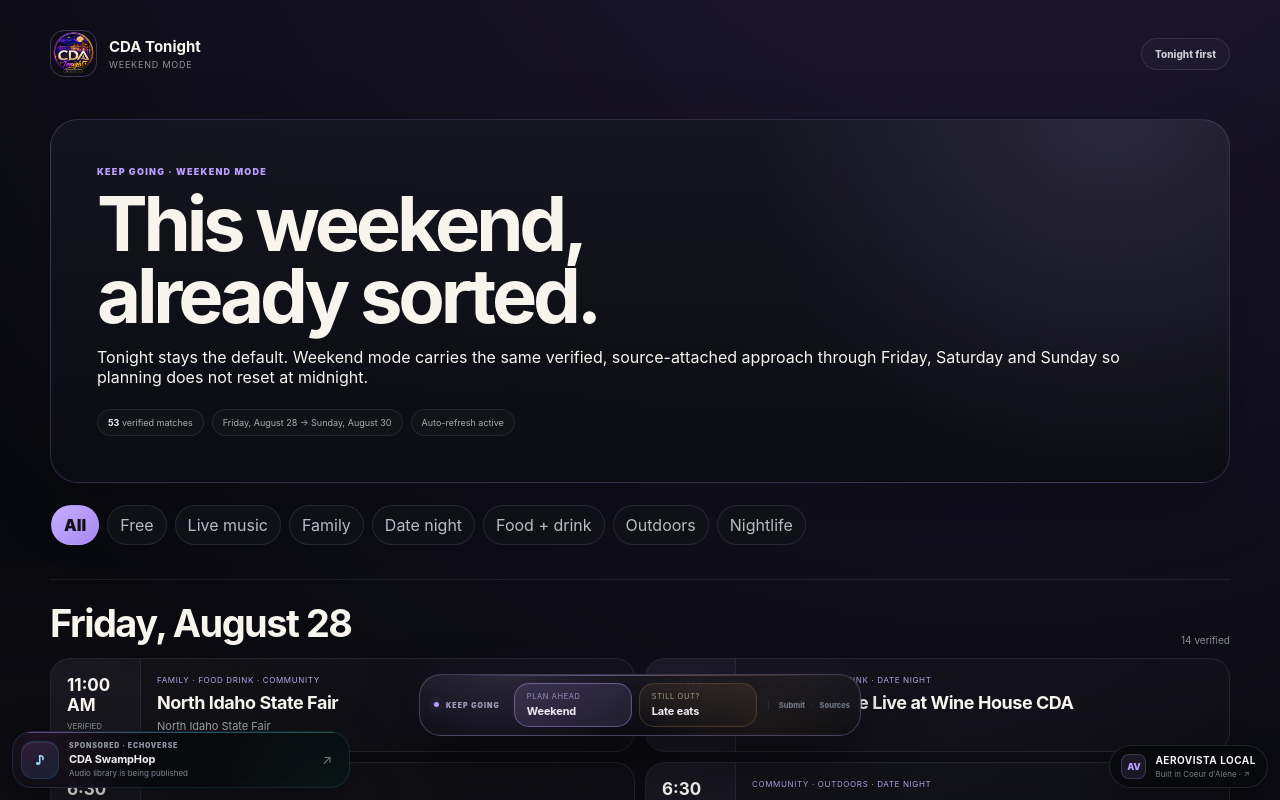
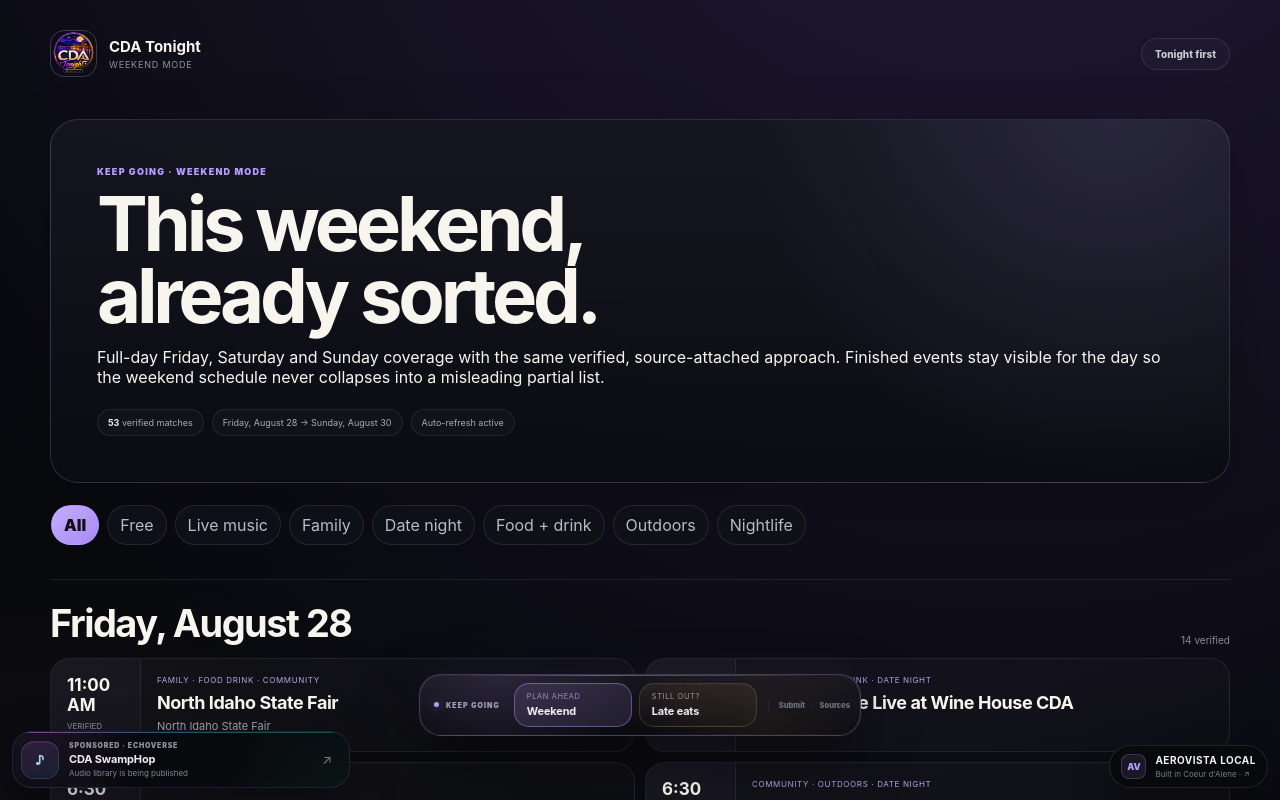
Before and after one commit to aerovista-us/cdatonight, a Next.js app: page /weekend in a window 1280 px wide. Shown: the top 800 px of the page. Built offline with nearby package versions, Linux system fonts and the light colour scheme; no server answers.

Commit message:
fix: keep full weekend days visible

```diff
--- a/app/weekend/WeekendClient.tsx
+++ b/app/weekend/WeekendClient.tsx
@@ -2,7 +2,7 @@
 
 import Link from "next/link";
 import { useEffect, useState } from "react";
-import { eventCatalog, eventEnd } from "@/lib/catalog";
+import { eventCatalog } from "@/lib/catalog";
 import type { EventCategory, LocalEvent } from "@/data/events";
 import { trackEvent } from "@/lib/analytics";
 
@@ -82,12 +82,10 @@ export default function WeekendClient() {
   if (!now) return <div className="weekend-empty">Loading weekend…</div>;
 
   const range = weekendRange(now);
-  const today = dayKey(now);
   const weekendEvents = eventCatalog
     .filter((event) => {
       const key = localDateKey(event.startsAt);
       if (key < range.start || key > range.end) return false;
-      if (key === today && eventEnd(event).getTime() <= now.getTime()) return false;
       return matches(event, filter);
     })
     .sort((a, b) => new Date(a.startsAt).getTime() - new Date(b.startsAt).getTime());
@@ -114,7 +112,7 @@ export default function WeekendClient() {
       <section className="phase3-hero">
         <p className="phase3-kicker">KEEP GOING · WEEKEND MODE</p>
         <h1>{range.label},<br />already sorted.</h1>
-        <p>Tonight stays the default. Weekend mode carries the same verified, source-attached approach through Friday, Saturday and Sunday so planning does not reset at midnight.</p>
+        <p>Full-day Friday, Saturday and Sunday coverage with the same verified, source-attached approach. Finished events stay visible for the day so the weekend schedule never collapses into a misleading partial list.</p>
         <div className="weekend-meta">
           <span><strong>{weekendEvents.length}</strong> verified matches</span>
           <span>{dayLabel(range.start)} → {dayLabel(range.end)}</span>
```
